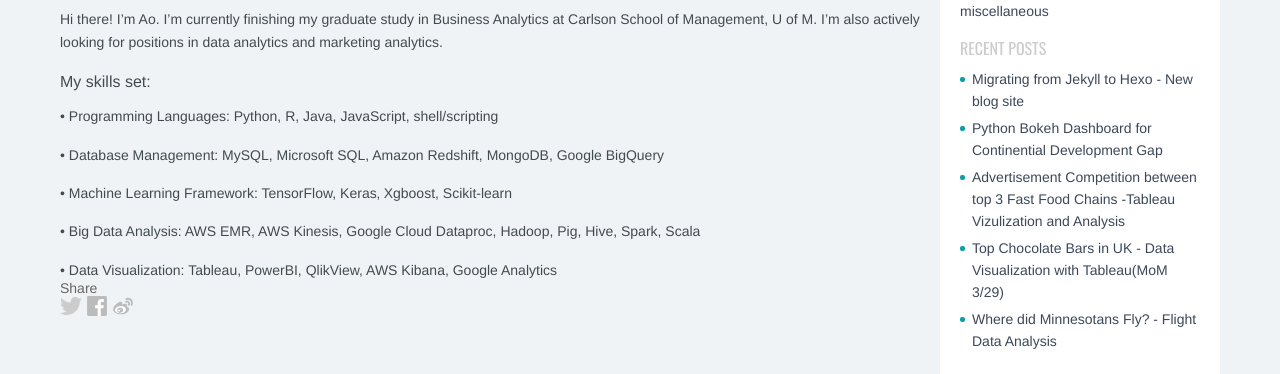
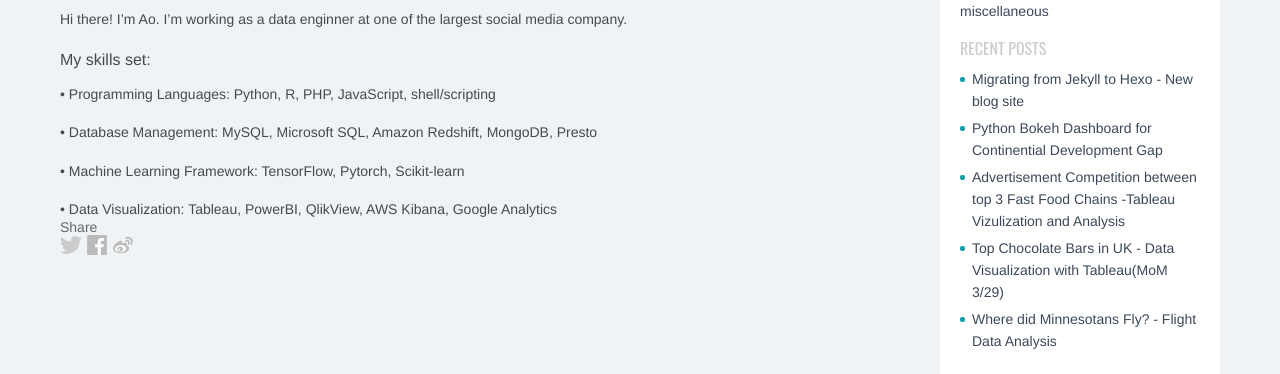
Before and after one commit to austinaoliu/hexo_vercel, a plain HTML site: page about/index.html in a window 1280 px wide. Shown: the part 232-606 px from the top of the page. Drawn offline with Linux system fonts and the light colour scheme; a script that the page names is missing.

Commit message:
Update index.html

```diff
--- a/about/index.html
+++ b/about/index.html
@@ -5,22 +5,22 @@
 
   <title>About | Ao Liu</title>
   <meta name="viewport" content="width=device-width, initial-scale=1, maximum-scale=1">
-  <meta name="description" content="Hi there! I’m Ao. I’m currently finishing my graduate study in Business Analytics at Carlson School of Management, U of M. I’m also actively looking for positions in data analytics and marketing anal">
+  <meta name="description" content="About Me">
 <meta property="og:type" content="website">
 <meta property="og:title" content="About">
 <meta property="og:url" content="https://www.aoliu.dev/about/index.html">
 <meta property="og:site_name" content="Ao Liu">
-<meta property="og:description" content="Hi there! I’m Ao. I’m currently finishing my graduate study in Business Analytics at Carlson School of Management, U of M. I’m also actively looking for positions in data analytics and marketing anal">
+<meta property="og:description" content="About Me">
 <meta property="og:locale" content="en_US">
-<meta property="og:image" content="https://www.aoliu.dev/about/!--%EF%BF%BC0--%3E/%3C!--%EF%BF%BC1--">
-<meta property="article:published_time" content="2020-05-18T06:51:46.482Z">
-<meta property="article:modified_time" content="2020-05-18T06:51:46.476Z">
+<meta property="og:image" content="https://www.aoliu.dev/images/avatar.jpg">
+<meta property="article:published_time" content="2021-05-18T06:51:46.482Z">
+<meta property="article:modified_time" content="2021-05-18T06:51:46.476Z">
 <meta property="article:author" content="Ao Liu">
 <meta property="article:tag" content="blog">
 <meta property="article:tag" content=" tech">
 <meta property="article:tag" content=" San Francisco">
 <meta name="twitter:card" content="summary">
-<meta name="twitter:image" content="https://www.aoliu.dev/about/!--%EF%BF%BC0--%3E/%3C!--%EF%BF%BC1--">
+<meta name="twitter:image" content="https://www.aoliu.dev/images/avatar.jpg">
 
 
 
@@ -117,11 +117,10 @@
 
     <div class="article-entry post-inner-html hairline" itemprop="articleBody">
       <p><img src="!--%EF%BF%BC0--%3E/%3C!--%EF%BF%BC1--" alt="Profile Image"></p>
-<p>Hi there! I’m Ao. I’m currently finishing my graduate study in Business Analytics at Carlson School of Management, U of M. I’m also actively looking for positions in data analytics and marketing analytics.</p>
-<h3 id="My-skills-set"><a href="#My-skills-set" class="headerlink" title="My skills set:"></a>My skills set:</h3><p>• Programming Languages: Python, R, Java, JavaScript, shell/scripting  </p>
-<p>• Database Management: MySQL, Microsoft SQL, Amazon Redshift, MongoDB, Google BigQuery  </p>
-<p>• Machine Learning Framework: TensorFlow, Keras‚ Xgboost, Scikit-learn  </p>
-<p>• Big Data Analysis: AWS EMR, AWS Kinesis, Google Cloud Dataproc, Hadoop, Pig, Hive, Spark, Scala  </p>
+<p>Hi there! I’m Ao. I’m working as a data enginner at one of the largest social media company. </p>
+<h3 id="My-skills-set"><a href="#My-skills-set" class="headerlink" title="My skills set:"></a>My skills set:</h3><p>• Programming Languages: Python, R, PHP, JavaScript, shell/scripting  </p>
+<p>• Database Management: MySQL, Microsoft SQL, Amazon Redshift, MongoDB, Presto  </p>
+<p>• Machine Learning Framework: TensorFlow, Pytorch, Scikit-learn  </p>
 <p>• Data Visualization: Tableau, PowerBI, QlikView, AWS Kibana, Google Analytics  </p>
 
     </div>
```
